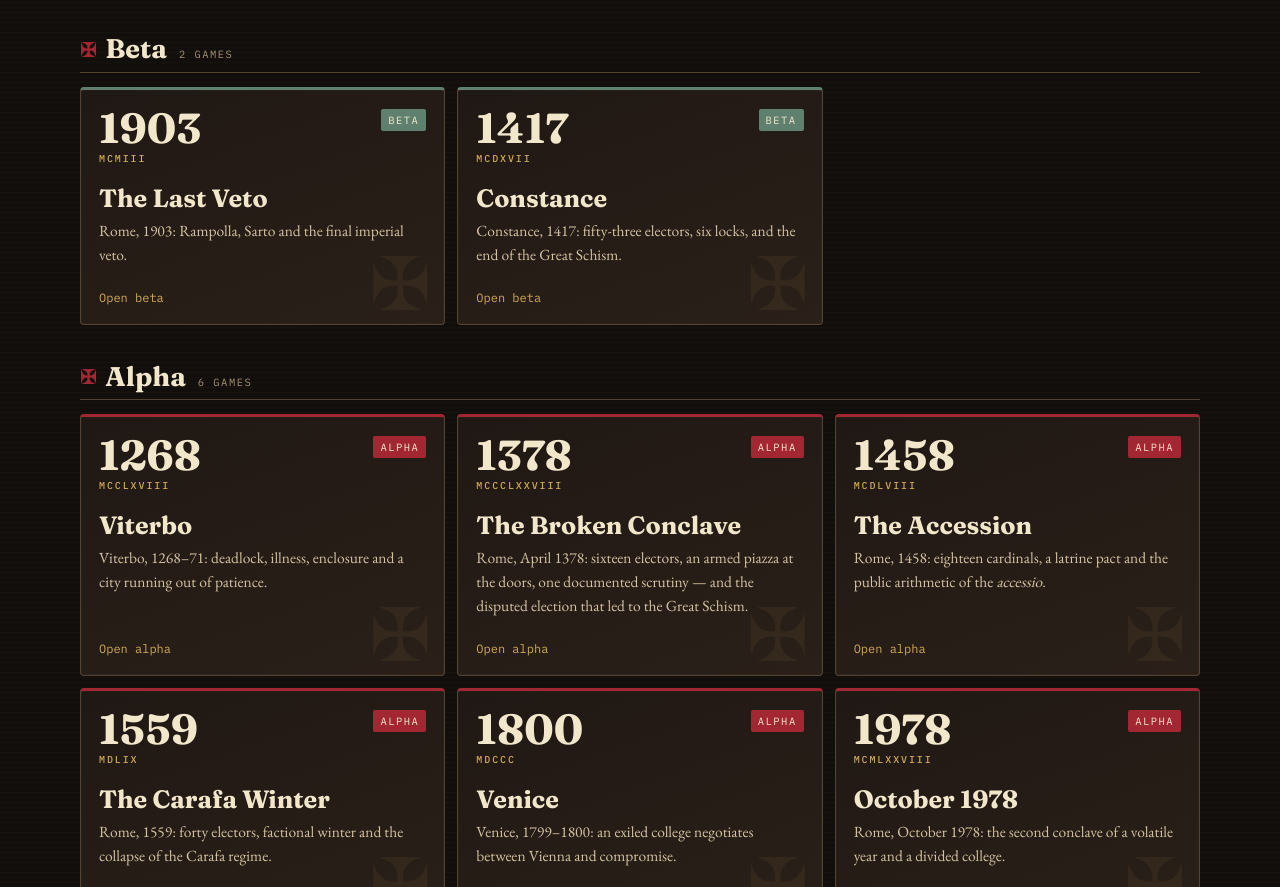
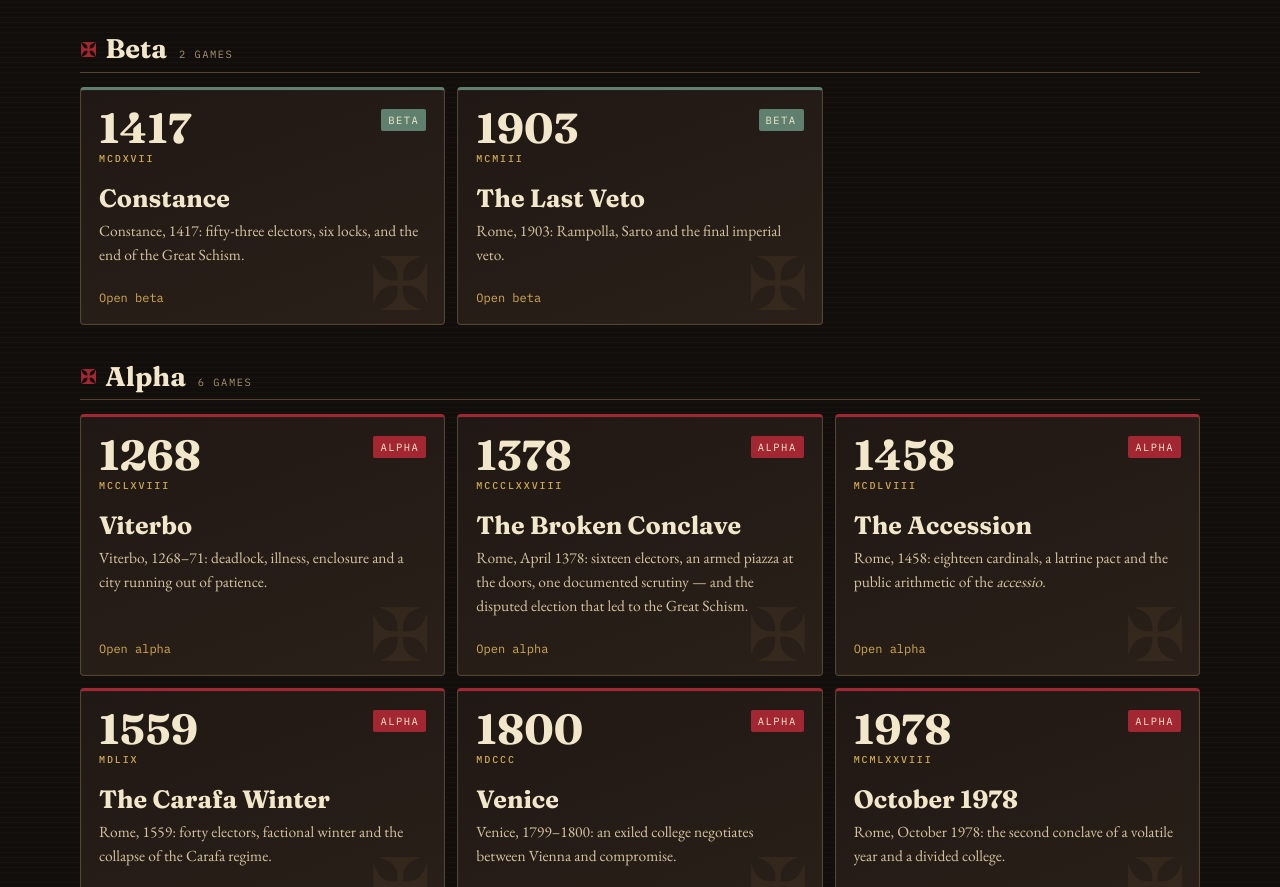
Before and after one commit to kieranmrhunt/extra-omnes, a plain HTML site: page index.html in a window 1280 px wide. Shown: the part 828-1715 px from the top of the page. Drawn offline with nearby package versions, Linux system fonts and the light colour scheme.

Commit message:
Sort directory cards chronologically

```diff
--- a/index.html
+++ b/index.html
@@ -267,16 +267,16 @@
             <span class="group-count">2 games</span>
           </div>
           <div class="grid">
+            <a class="card beta" href="./constance-1417.html">
+              <span class="card-head"><span class="date-mark"><span class="year">1417</span><span class="roman">MCDXVII</span></span><span class="status">Beta</span></span>
+              <h3>Constance</h3>
+              <p>Constance, 1417: fifty-three electors, six locks, and the end of the Great Schism.</p>
+              <span class="open">Open beta</span>
+            </a>
             <a class="card beta" href="./1903.html">
               <span class="card-head"><span class="date-mark"><span class="year">1903</span><span class="roman">MCMIII</span></span><span class="status">Beta</span></span>
               <h3>The Last Veto</h3>
               <p>Rome, 1903: Rampolla, Sarto and the final imperial veto.</p>
-              <span class="open">Open beta</span>
-            </a>
-            <a class="card beta" href="./constance-1417.html">
-              <span class="card-head"><span class="date-mark"><span class="year">1417</span><span class="roman">MCDXVII</span></span><span class="status">Beta</span></span>
-              <h3>Constance</h3>
-              <p>Constance, 1417: fifty-three electors, six locks, and the end of the Great Schism.</p>
               <span class="open">Open beta</span>
             </a>
           </div>
```
Also changed, not shown: tests/harness.js (+2 -0 lines).
